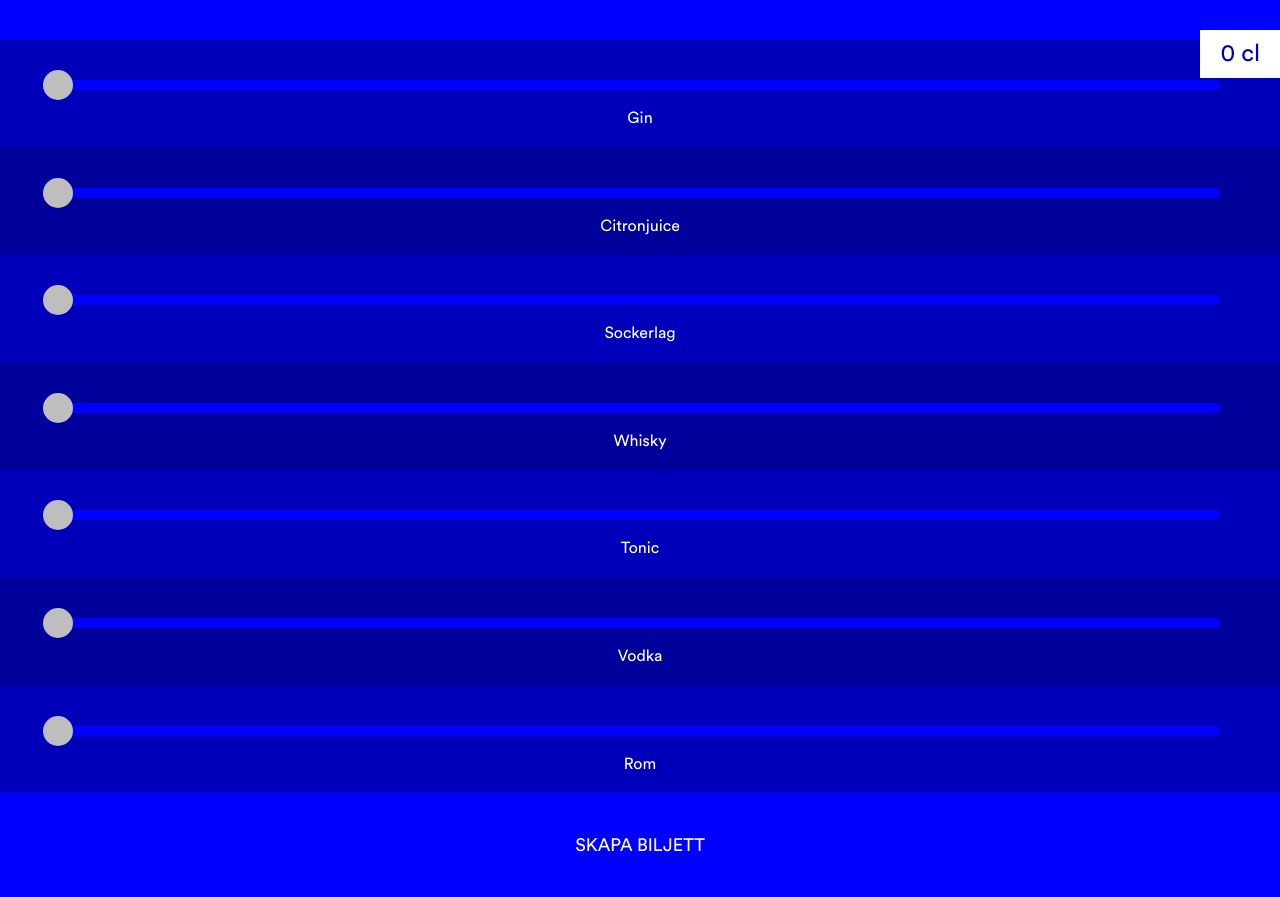
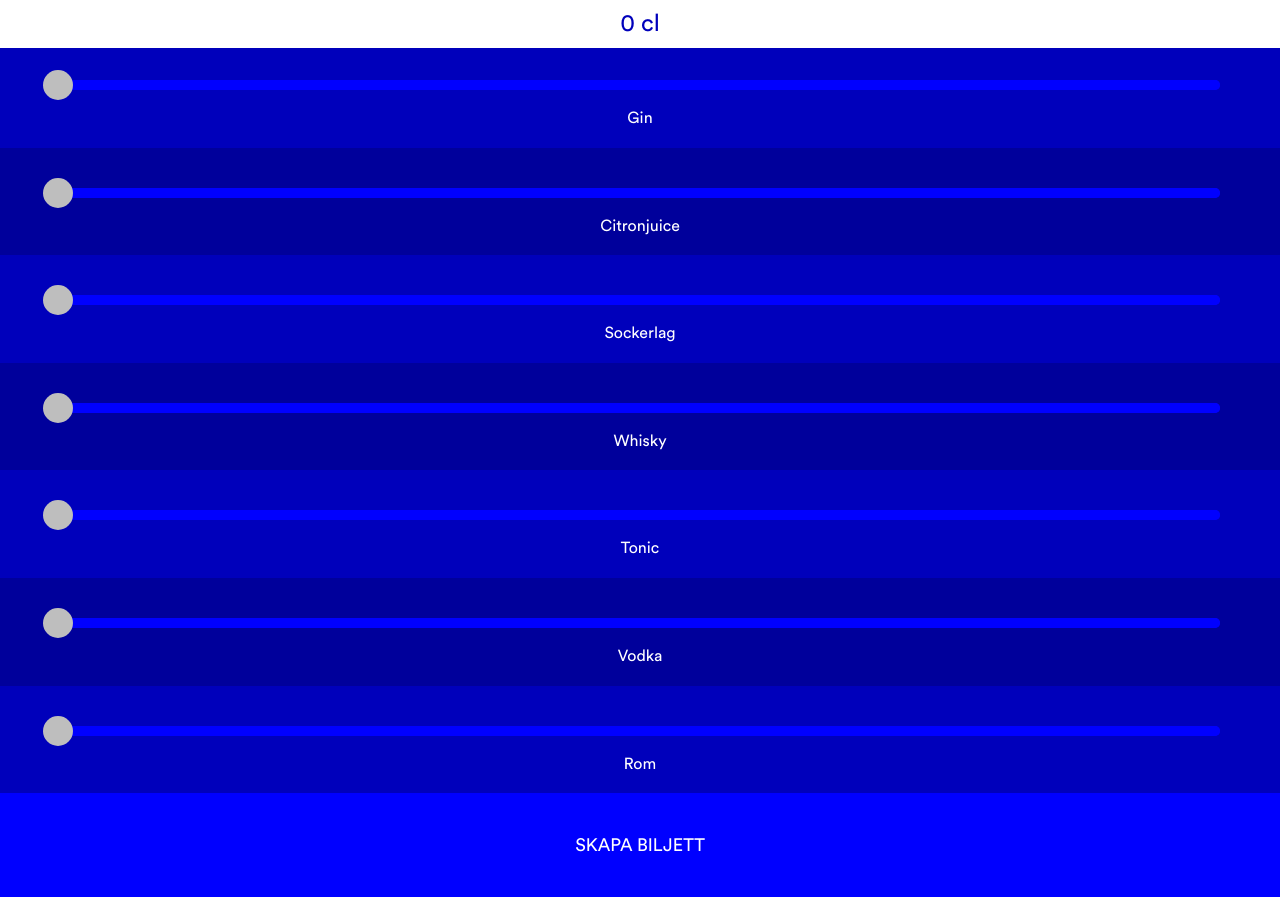
Before and after one commit to andersolof/dronkUI, a plain HTML site: page index.html in a window 1280 px wide. Drawn offline with nearby package versions, Linux system fonts and the light colour scheme.

Commit message:
Updated custom.css

```diff
--- a/css/custom.css
+++ b/css/custom.css
@@ -22,13 +22,14 @@ body {
 
 #sliders-total {
 	position: fixed;
-	top: 30px;
+	top: 0px;
 	right: 0px;
 	font-size: 24px;
 	text-align: center;
 	color: #0000bb;
 	background: #ffffff;
-	padding: 0px 20px 0px 20px;
+	width: 100%;
+	z-index: 100;
 }
 
 .sliders {
```
